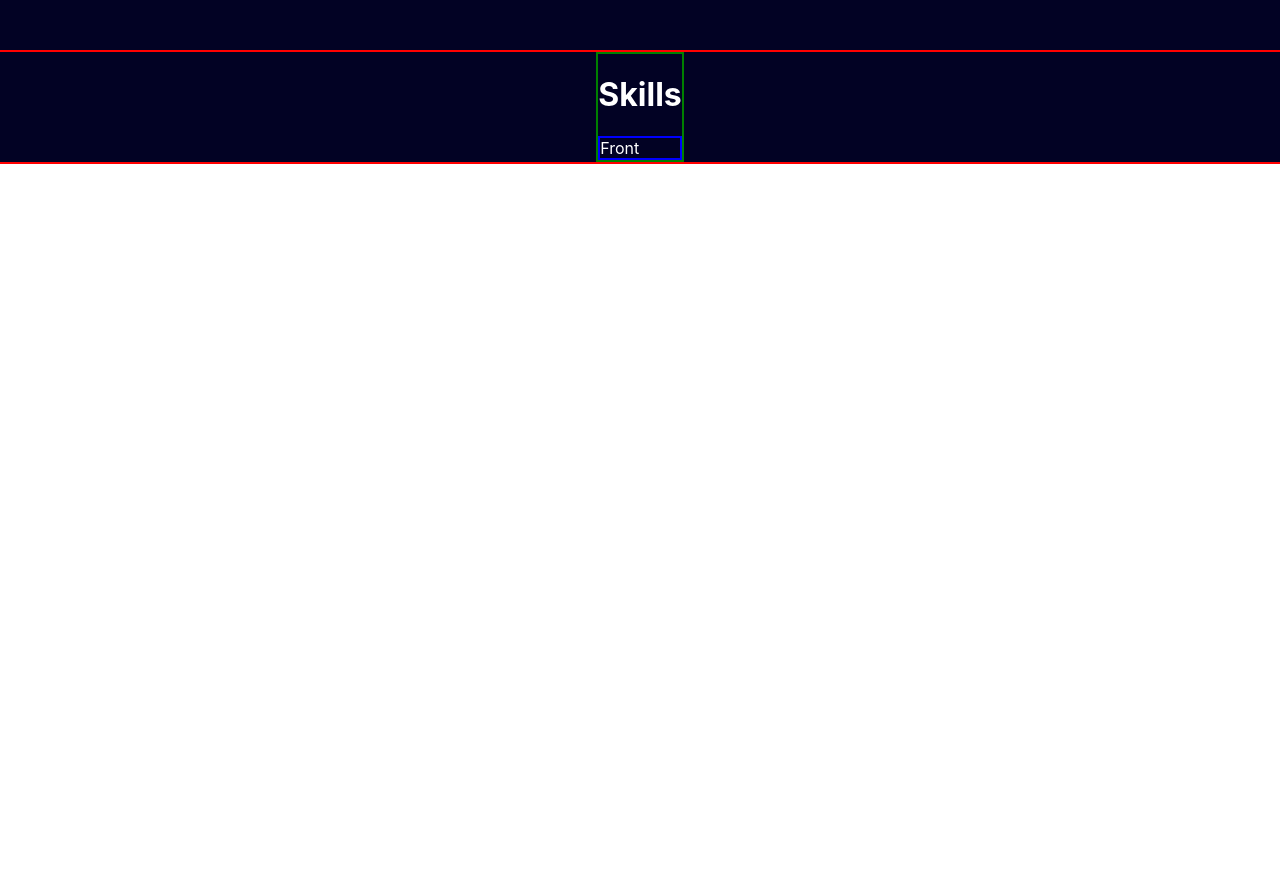
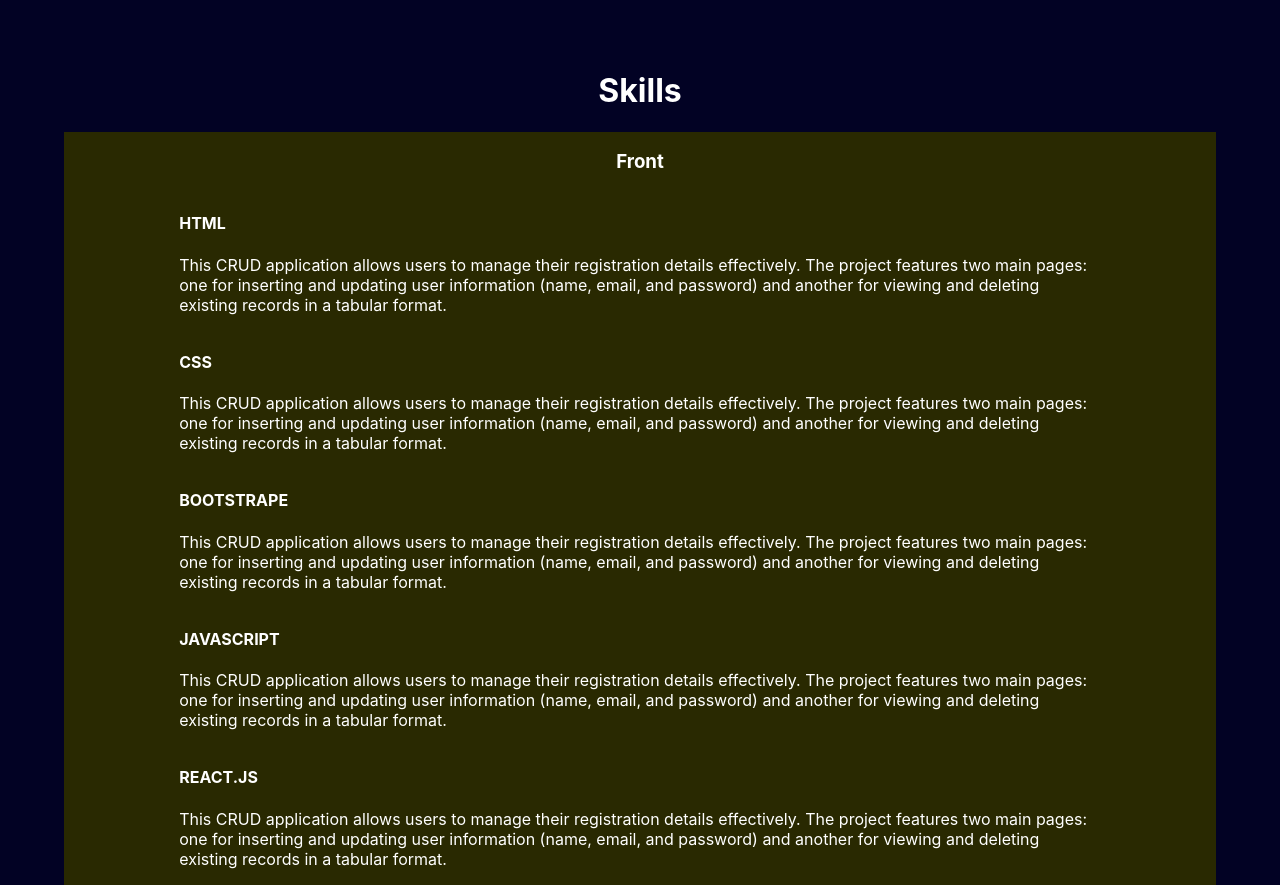
Before and after one commit to zahoor-khan178/personal-portfolio-website, a React (Create React App) app in the folder fornt-end/: page / in a window 1280 px wide. Shown: the part 3020-3905 px from the top of the page. Before the commit the page ends 3184 px from the top, so only its background shows below. Built offline with nearby package versions, Linux system fonts and the light colour scheme.

Commit message:
initial working on skills section

```diff
--- a/fornt-end/src/Css/skills.css
+++ b/fornt-end/src/Css/skills.css
@@ -2,9 +2,9 @@
 
 .skills-section{
 
-    width: 100%;
+    width: fit-content;
     height: 50%;
-    border: 2px solid red;
+    /* border: 2px solid red; */
     color: white;
     margin-top: 5vw;
     display: flex;
@@ -15,13 +15,27 @@
 
 .skills-container{
 
-    border: 2px solid green;
+    /* border: 2px solid green; */
+    display: flex;
+    flex-direction: column;
+    align-items: center;
+    justify-content: center;
     /* width: 100%; */
 }
 
 .front-end-section{
 
-    /* width: 100vw; */
-    height: 50%;
-    border: 2px solid blue;
+    width: 90vw;
+    height: fit-content;
+    /* border: 2px solid blue; */
+        display: flex;
+    flex-direction: column;
+    align-items: center;
+    justify-content: flex-start;
+    background-color: rgb(41, 41, 1);
 }
+
+.front-end-subsections{
+
+    width: 80%;
+}
--- a/fornt-end/src/components/Skills.js
+++ b/fornt-end/src/components/Skills.js
@@ -7,7 +7,35 @@ const Skils = () => {
         <div className="skills-section" id="skills">
             <div className="skills-container">
         <h1 className="skills-heading">Skills</h1>
-        <div className='front-end-section'>Front</div>
+        <div className='front-end-section'>
+            <h3>Front</h3>
+            <div className='html-container front-end-subsections'>
+                <h4>HTML</h4>
+                <p> This CRUD application allows users to manage their registration details effectively. The project features two main pages: one for inserting and updating user information (name, email, and password) and another for viewing and deleting existing records in a tabular format.</p>
+            </div>
+            <div className='css-container front-end-subsections'>
+
+                <h4>CSS</h4>
+                <p> This CRUD application allows users to manage their registration details effectively. The project features two main pages: one for inserting and updating user information (name, email, and password) and another for viewing and deleting existing records in a tabular format.</p>
+            </div>
+            <div className='bootstrape-container front-end-subsections'>
+
+                <h4>BOOTSTRAPE</h4>
+                <p> This CRUD application allows users to manage their registration details effectively. The project features two main pages: one for inserting and updating user information (name, email, and password) and another for viewing and deleting existing records in a tabular format.</p>
+            </div>
+            <div className='javascript-container front-end-subsections'>
+
+                <h4>JAVASCRIPT</h4>
+                <p> This CRUD application allows users to manage their registration details effectively. The project features two main pages: one for inserting and updating user information (name, email, and password) and another for viewing and deleting existing records in a tabular format.</p>
+            </div>
+            <div className='react-container front-end-subsections'>
+
+                <h4>REACT.JS</h4>
+                <p> This CRUD application allows users to manage their registration details effectively. The project features two main pages: one for inserting and updating user information (name, email, and password) and another for viewing and deleting existing records in a tabular format.</p>
+            </div>
+
+
+        </div>
 
         </div>
         </div>
```
